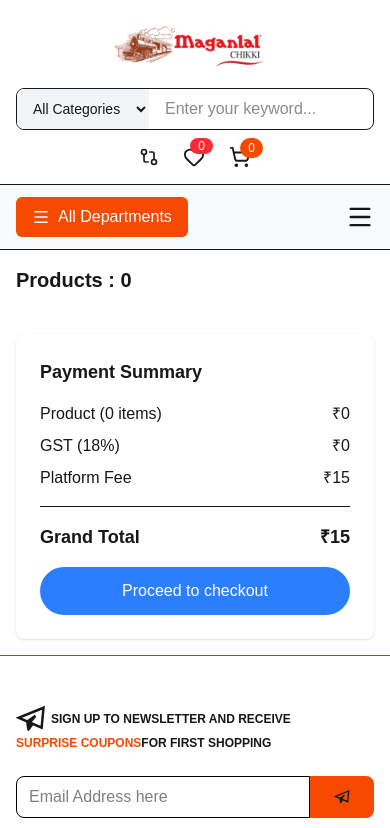
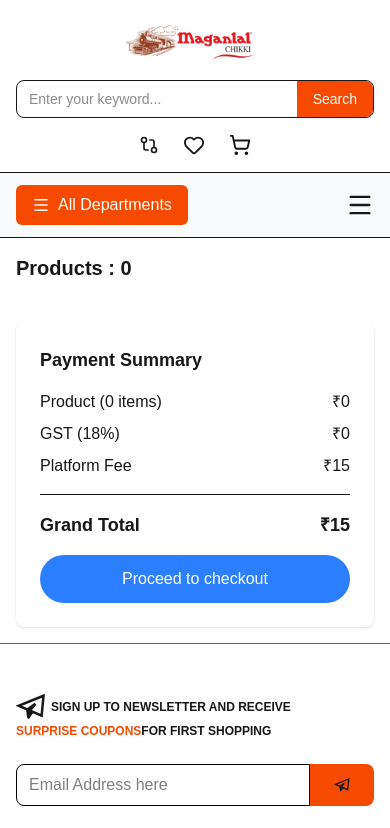
Before and after one commit to bharatbhati1234/Maganlal-chikki-Project-, a Next.js app: page /cart in a window 390 px wide. Shown: the top 828 px of the page. Built offline with nearby package versions, Linux system fonts and the light colour scheme.

Commit message:
first commit

```diff
--- a/app/shop/page.js
+++ b/app/shop/page.js
@@ -3,11 +3,16 @@ import CategorySections from "@/components/Products";
 import { Suspense } from "react";
 
 export default async function Shop() {
+
   return (
-    <>
+    <div className="min-h-screen">
+
       <Suspense fallback={<Loader />}>
+
         <CategorySections />
+
       </Suspense>
-    </>
+
+    </div>
   );
 }
--- a/components/Header.js
+++ b/components/Header.js
@@ -1,5 +1,3 @@
-// Header page ----------------------------------------------------------------------
-
 "use client";
 
 import { useState } from "react";
@@ -14,7 +12,6 @@ export default function Header() {
   const pathname = usePathname();
 
   const departments = [
-    "Diwali Hamper",
     "Chikki",
     "Dry Fruit Roll",
     "Fudge",
@@ -26,7 +23,6 @@ export default function Header() {
     { name: "About Us", path: "/about" },
     { name: "Contact Us", path: "/contact" },
     { name: "Shop", path: "/shop" },
-
   ];
 
   return (
@@ -48,7 +44,9 @@ export default function Header() {
               {departments.map((item, index) => (
                 <Link
                   key={index}
-                  href={`/products?category=${item.toLowerCase()}`}
+                  href={`/shop?category=${item.toLowerCase()}`}
+                    onClick={() => setShowDepartments(false)}
+
                   className="block px-4 py-2 hover:bg-orange-50"
                 >
                   {item}
@@ -64,10 +62,11 @@ export default function Header() {
             <Link
               key={index}
               href={link.path}
-              className={`px-3 py-1 rounded transition ${pathname === link.path
+              className={`px-3 py-1 rounded transition ${
+                pathname === link.path
                   ? "bg-orange-600 text-white"
                   : "hover:text-orange-600"
-                }`}
+              }`}
             >
               {link.name}
             </Link>
@@ -102,10 +101,11 @@ export default function Header() {
                 key={index}
                 href={link.path}
                 onClick={() => setMobileMenu(false)}
-                className={`px-3 py-2 rounded-md transition ${pathname === link.path
+                className={`px-3 py-2 rounded-md transition ${
+                  pathname === link.path
                     ? "bg-orange-500 text-white"
                     : "text-gray-700 hover:bg-orange-100"
-                  }`}
+                }`}
               >
                 {link.name}
               </Link>
--- a/components/Top-Header.js
+++ b/components/Top-Header.js
@@ -1,28 +1,28 @@
-
-
-// Top Header ------------------------------------------------------------------------------
-
 "use client";
 
 import { useSelector } from "react-redux";
-
-
-
+import { useDispatch } from "react-redux";
+import { setSearchQuery } from "@/store/slice/search.slice";
 import { useState } from "react";
 import Link from "next/link";
 import { ShoppingCart, Heart, GitCompare } from "lucide-react";
+import { useRouter } from "next/navigation";
 
 export default function TopHeader() {
   const [category, setCategory] = useState("");
   const [search, setSearch] = useState("");
 
+  const dispatch = useDispatch();
+  const router = useRouter();
+
   const cartItems = useSelector((state) => state.cart.cartItems);
   const wishlistItems = useSelector((state) => state.wishlist.wishlistItems);
 
-
   const handleSubmit = (e) => {
     e.preventDefault();
-    console.log("Search:", search, "Category:", category);
+
+    dispatch(setSearchQuery(search));
+    router.push("/shop");
   };
 
   return (
@@ -35,7 +35,7 @@ export default function TopHeader() {
             <img
               src="logo.png"
               alt="Maganlal Chikki"
-              className="h-14 object-contain"
+              className="h-12 md:h-14 object-contain"
             />
           </Link>
         </div>
@@ -45,30 +45,17 @@ export default function TopHeader() {
           onSubmit={handleSubmit}
           className="flex w-full lg:w-1/2 border rounded-lg overflow-hidden"
         >
-          <select
-            className="px-3 bg-gray-100 outline-none text-sm cursor-pointer"
-            value={category}
-            onChange={(e) => setCategory(e.target.value)}
-          >
-            <option value="">All Categories</option>
-            <option value="chikki">Chikki</option>
-            <option value="fudge">Fudge</option>
-            <option value="dry-fruit-roll">Dry Fruit Roll</option>
-            <option value="namkeens">Namkeens</option>
-            <option value="gift-hamper">Gift Hamper</option>
-          </select>
-
           <input
             type="text"
             placeholder="Enter your keyword..."
-            className="flex-1 px-4 py-2 outline-none"
+            className="flex-1 px-3 md:px-4 py-2 text-sm md:text-base outline-none"
             value={search}
             onChange={(e) => setSearch(e.target.value)}
           />
 
           <button
             type="submit"
-            className="bg-orange-600 text-white px-6 hover:bg-orange-700 transition"
+            className="bg-orange-600 text-white px-4 md:px-6 text-sm md:text-base hover:bg-orange-700 transition"
           >
             Search
           </button>
@@ -88,11 +75,11 @@ export default function TopHeader() {
 
             <Heart size={22} />
 
+            {wishlistItems.length > 0 && (
               <span className="absolute -top-2 -right-2 bg-red-500 text-white text-xs px-2 rounded-full">
-
                 {wishlistItems.length}
-
               </span>
+            )}
 
           </Link>
 
@@ -103,9 +90,12 @@ export default function TopHeader() {
               <span className="hidden sm:block text-sm">Cart</span>
             </div>
 
+            {cartItems.length > 0 && (
               <span className="absolute -top-2 -right-3 bg-orange-600 text-white text-xs px-2 py-0.5 rounded-full">
                 {cartItems.length}
               </span>
+            )}
+
           </Link>
 
         </div>
--- /dev/null
+++ b/store/slice/category.slice.js
@@ -0,0 +1,16 @@
+import { createSlice } from "@reduxjs/toolkit";
+
+const categorySlice = createSlice({
+  name: "category",
+  initialState: {
+    selectedCategory: ""
+  },
+  reducers: {
+    setCategory: (state, action) => {
+      state.selectedCategory = action.payload;
+    }
+  }
+});
+
+export const { setCategory } = categorySlice.actions;
+export default categorySlice.reducer;
--- /dev/null
+++ b/store/slice/search.slice.js
@@ -0,0 +1,16 @@
+import { createSlice } from "@reduxjs/toolkit";
+
+const searchSlice = createSlice({
+  name: "search",
+  initialState: {
+    query: ""
+  },
+  reducers: {
+    setSearchQuery: (state, action) => {
+      state.query = action.payload;
+    }
+  }
+});
+
+export const { setSearchQuery } = searchSlice.actions;
+export default searchSlice.reducer;
--- a/store/store.js
+++ b/store/store.js
@@ -2,6 +2,8 @@ import { configureStore } from "@reduxjs/toolkit";
 import cartReducer from "./slice/cart.slice";
 import toastReducer from "./slice/toast.slice";
 import wishlistReducer from "./slice/wishlist.slice";
+import searchReducer from "./slice/search.slice";
+
 
 
 
@@ -9,6 +11,8 @@ export const store = configureStore({
   reducer: {
     cart: cartReducer,
     toast: toastReducer,
-    wishlist:wishlistReducer
+    wishlist: wishlistReducer,
+    search: searchReducer
+
   },
 });
```
Also changed, not shown: components/ProductClient.js (+67 -19 lines). Lines whose indentation alone changed are shown as unchanged.
